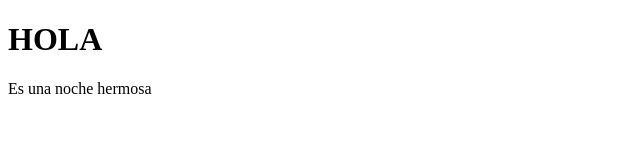
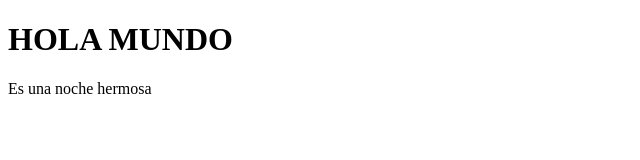
Before and after one commit to Marudigital1971/MADERERA-EL-CRUCE, a plain HTML site: page index.html in a window 1280 px wide. Shown: the whole page, without its empty margins (0-640 px from the left). Drawn offline with Linux system fonts and the light colour scheme.

Commit message:
CAMBIO DE TITULO

```diff
--- a/index.html
+++ b/index.html
@@ -6,7 +6,7 @@
     <title>maria jose</title>
 </head>
 <body>
-    <h1>HOLA</h1>
+    <h1>HOLA MUNDO</h1>
     <p>Es una noche hermosa</p>
 </body>
 </html>
```
